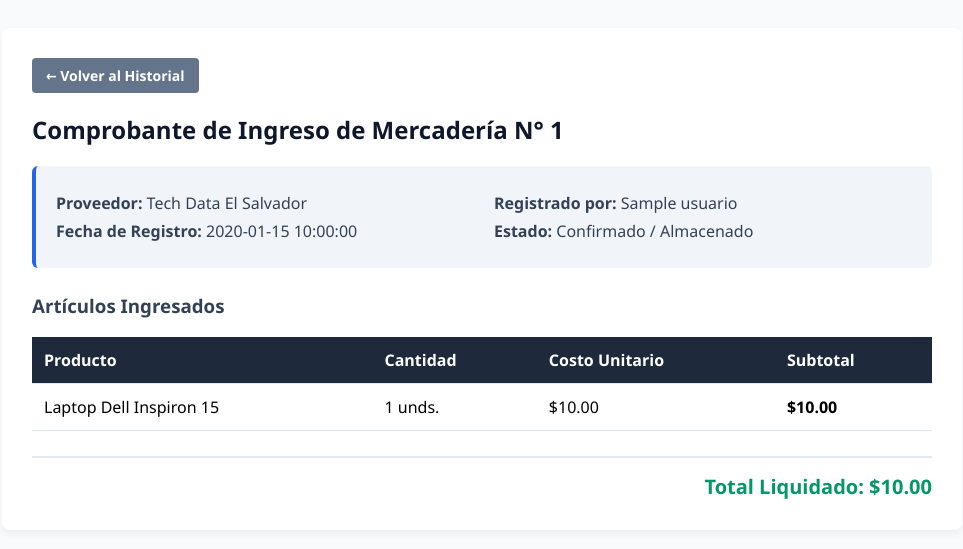
After one commit to alexandra2762/sistema_inventario_ventas, a PHP site: page /detalle_compra.php?id=1 in a window 1280 px wide. The commit adds this page. Shown: the top 549 px of the page, without its empty margins (158-1121 px from the left). Run offline with PHP 8.4, Linux system fonts and the light colour scheme; the visitor is signed in with stand-in values (Sample User, id 1); data comes from the database, SQL or seed files in the repository; tables that the repository leaves empty hold one stand-in row (values such as "Sample post").

Commit message:
Implementada vista de detalle de compra con filtro relacional y cálculo en SQL

```diff
--- /dev/null
+++ b/Sistema_Inventario_Ventas/detalle_compra.php
@@ -0,0 +1,120 @@
+<?php
+session_start();
+if (!isset($_SESSION['user_id'])) {
+    header("Location: index.php");
+    exit();
+}
+require_once 'conexion.php';
+
+// Validar que exista el parámetro id en la URL
+if (!isset($_GET['id']) || empty($_GET['id'])) {
+    header("Location: historial_compras.php");
+    exit();
+}
+
+$compra_id = intval($_GET['id']);
+
+// 1. Consultar la cabecera de la compra (Maestro)
+$sql_cabecera = "SELECT c.id, c.fecha, c.total, p.nombre_empresa, u.nombre_completo
+FROM compras c
+INNER JOIN proveedores p ON c.proveedor_id = p.id
+INNER JOIN usuarios u ON c.usuario_id = u.id
+WHERE c.id = ?";
+
+$stmt_cab = $conn->prepare($sql_cabecera);
+$stmt_cab->bind_param("i", $compra_id);
+$stmt_cab->execute();
+$res_cabecera = $stmt_cab->get_result();
+
+if ($res_cabecera->num_rows === 0) {
+    header("Location: historial_compras.php");
+    exit();
+}
+
+$compra = $res_cabecera->fetch_assoc();
+$stmt_cab->close();
+
+// 2. Consultar el desglose de productos asociados (Detalle)
+$sql_detalle = "SELECT p.nombre_producto, d.cantidad, d.precio_compra, (d.cantidad * d.precio_compra) AS subtotal
+FROM detalle_compras d
+INNER JOIN productos p ON d.producto_id = p.id
+WHERE d.compra_id = ?";
+
+$stmt_det = $conn->prepare($sql_detalle);
+$stmt_det->bind_param("i", $compra_id);
+$stmt_det->execute();
+$res_detalle = $stmt_det->get_result();
+?>
+<!DOCTYPE html>
+<html lang="es">
+<head>
+    <meta charset="UTF-8">
+    <title>Detalle de Compra N° <?php echo $compra['id']; ?></title>
+    <style>
+        body { font-family: 'Segoe UI', Tahoma, Geneva, Verdana, sans-serif; background-color: #f8fafc; padding: 20px; }
+        .contenedor { max-width: 900px; margin: 0 auto; background: white; padding: 30px; border-radius: 8px; box-shadow: 0 4px 6px rgba(0,0,0,0.05); }
+        .btn-volver { display: inline-block; background: #64748b; color: white; padding: 8px 14px; text-decoration: none; border-radius: 4px; font-weight: bold; margin-bottom: 20px; font-size: 14px; }
+        .btn-volver:hover { background: #475569; }
+        .datos-compra { display: grid; grid-template-columns: 1fr 1fr; gap: 20px; background: #f1f5f9; padding: 20px; border-radius: 6px; margin-bottom: 25px; border-left: 4px solid #2563eb; }
+        .datos-compra p { margin: 6px 0; color: #334155; }
+        table { width: 100%; border-collapse: collapse; margin-top: 10px; }
+        th, td { padding: 12px; text-align: left; border-bottom: 1px solid #e2e8f0; }
+        th { background-color: #1e293b; color: white; }
+        tr:hover { background-color: #f8fafc; }
+        .total-final { text-align: right; font-size: 20px; font-weight: bold; margin-top: 25px; color: #059669; border-top: 2px solid #e2e8f0; padding-top: 15px; }
+    </style>
+</head>
+<body>
+
+<div class="contenedor">
+    <a href="historial_compras.php" class="btn-volver">← Volver al Historial</a>
+
+    <h2 style="margin-top: 0; color: #0f172a;">Comprobante de Ingreso de Mercadería N° <?php echo $compra['id']; ?></h2>
+
+    <div class="datos-compra">
+        <div>
+            <p><strong>Proveedor:</strong> <?php echo $compra['nombre_empresa']; ?></p>
+            <p><strong>Fecha de Registro:</strong> <?php echo $compra['fecha']; ?></p>
+        </div>
+        <div>
+            <p><strong>Registrado por:</strong> <?php echo $compra['nombre_completo']; ?></p>
+            <p><strong>Estado:</strong> Confirmado / Almacenado</p>
+        </div>
+    </div>
+
+    <h3 style="color: #334155;">Artículos Ingresados</h3>
+    <table>
+        <thead>
+            <tr>
+                <th>Producto</th>
+                <th>Cantidad</th>
+                <th>Costo Unitario</th>
+                <th>Subtotal</th>
+            </tr>
+        </thead>
+        <tbody>
+        <?php
+        if ($res_detalle->num_rows > 0) {
+            while ($item = $res_detalle->fetch_assoc()) {
+                echo "<tr>";
+                echo "<td>" . $item['nombre_producto'] . "</td>";
+                echo "<td>" . $item['cantidad'] . " unds.</td>";
+                echo "<td>$" . number_format($item['precio_compra'], 2) . "</td>";
+                echo "<td><strong>$" . number_format($item['subtotal'], 2) . "</strong></td>";
+                echo "</tr>";
+            }
+        } else {
+            echo "<tr><td colspan='4' style='text-align: center;'>No se encontraron partidas para esta compra.</td></tr>";
+        }
+        $stmt_det->close();
+        ?>
+        </tbody>
+    </table>
+
+    <div class="total-final">
+        Total Liquidado: $<?php echo number_format($compra['total'], 2); ?>
+    </div>
+</div>
+
+</body>
+</html>
--- a/Sistema_Inventario_Ventas/historial_compras.php
+++ b/Sistema_Inventario_Ventas/historial_compras.php
@@ -47,6 +47,7 @@ $resultado = $conn->query($sql);
                     <th>Proveedor</th>
                     <th>Usuario Responsable</th>
                     <th>Total Invertido</th>
+                    <th>Acciones</th>
                 </tr>
             </thead>
             <tbody>
@@ -58,10 +59,13 @@ $resultado = $conn->query($sql);
                             <td><?= htmlspecialchars($fila['proveedor'], ENT_QUOTES, 'UTF-8') ?></td>
                             <td><?= htmlspecialchars($fila['cajero'], ENT_QUOTES, 'UTF-8') ?></td>
                             <td class="monto">$<?= number_format((float) $fila['total'], 2) ?></td>
+                            <td>
+                                <a href="detalle_compra.php?id=<?php echo $fila['numero_factura']; ?>" style="background: #2563eb; color: white; padding: 6px 12px; text-decoration: none; border-radius: 4px; font-size: 13px; font-weight: bold;">Ver Detalle</a>
+                            </td>
                         </tr>
                     <?php endwhile; ?>
                 <?php else: ?>
-                    <tr><td colspan="5">Sin registros de compras disponibles.</td></tr>
+                    <tr><td colspan="6">Sin registros de compras disponibles.</td></tr>
                 <?php endif; ?>
             </tbody>
         </table>
```
